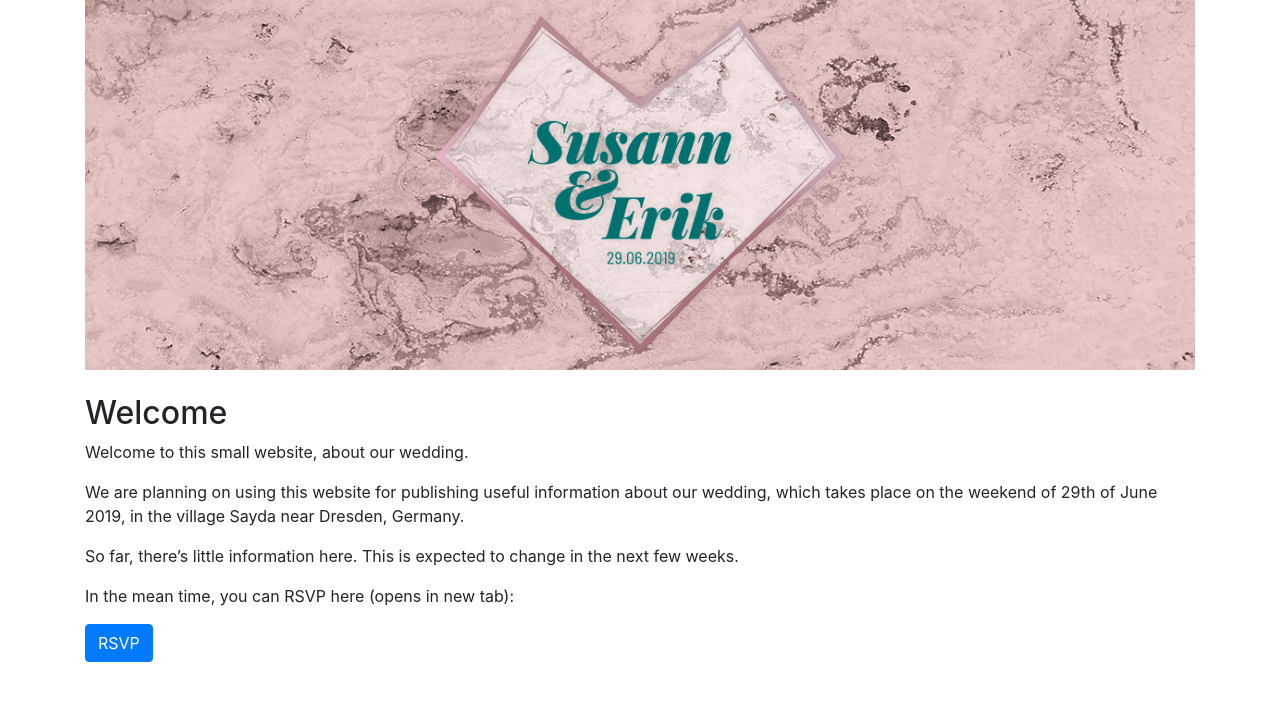
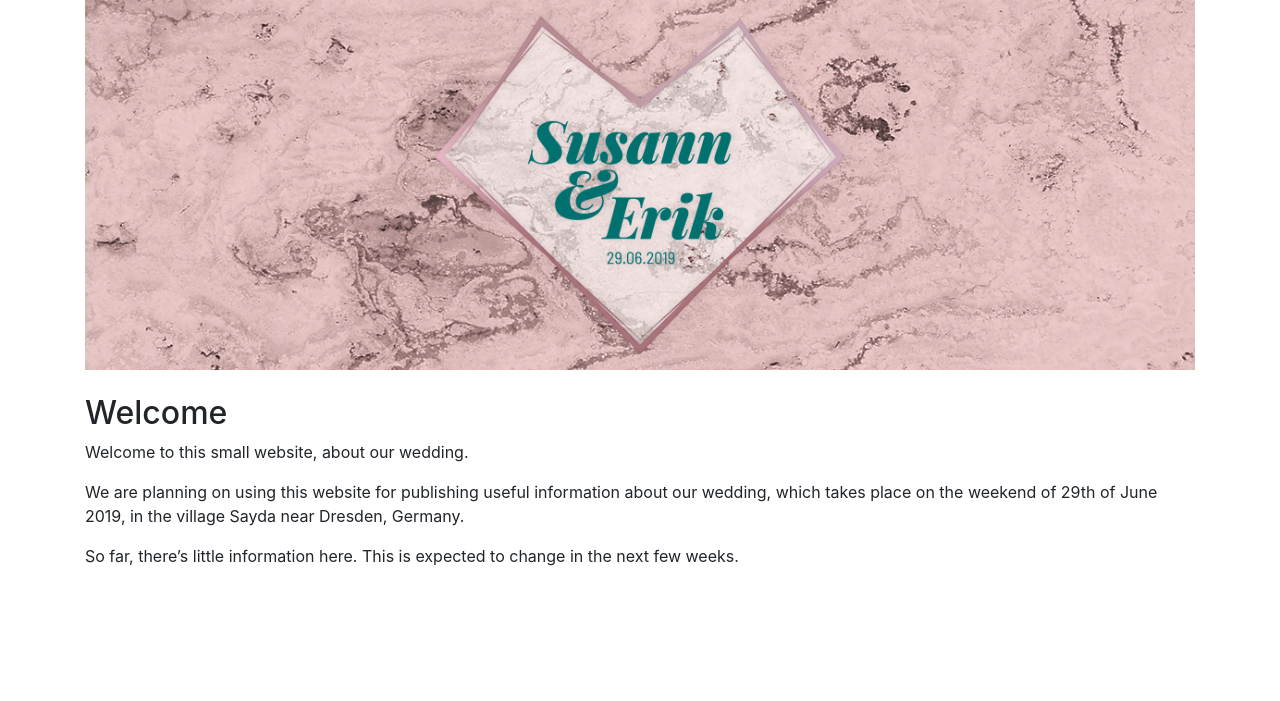
Before and after one commit to kusma/29-06-2019.com, a Jekyll site: the page built from index.md, in a window 1280 px wide. Shown: the top 701 px of the page. Built offline with Jekyll 4.4.1, drawn with Linux system fonts in a browser that asks for light colours; nearby versions of some CDN libraries.

Commit message:
remove rsvp-link
The deadline is over, so nobody's going to need the link any more.

```diff
--- a/index.md
+++ b/index.md
@@ -13,7 +13,3 @@ village Sayda near Dresden, Germany.
 
 So far, there's little information here. This is expected to change in the
 next few weeks.
-
-In the mean time, you can RSVP here (opens in new tab):
-
-<a class="btn btn-primary" target="_blank" href="https://docs.google.com/forms/d/e/1FAIpQLSeLYs3B6RdTgtPgwBYkXXub9snsoozBnii9Ar8FwXZ8f1J7hA/viewform" role="button">RSVP</a>
```
